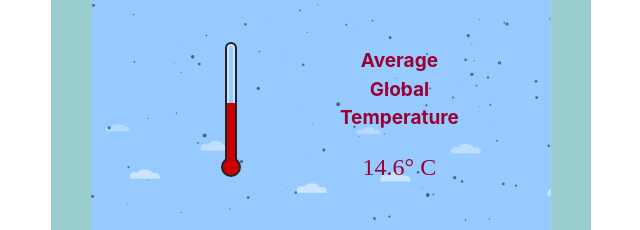
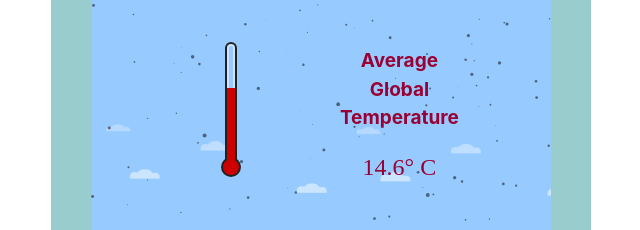
Before and after one commit to lsphantom/SciEd-ClimateSensitivityCalc, a plain HTML site: page index.html in a window 1280 px wide. Shown: the part 168-398 px from the top of the page, 319-959 px from the left. Drawn offline with Linux system fonts and the light colour scheme.

Commit message:
adjust onLoad functions, fix therm load height

```diff
--- a/src/css/style.css
+++ b/src/css/style.css
@@ -134,7 +134,7 @@ select, option {
      padding-bottom: 3px;
 }
 .stem-perct{
-   height: 50%;
+   height: 63.5%; /* ~14.6deg */
    width: 8px;
    background: #cc0000;
    display: block;
--- a/src/js/main.js
+++ b/src/js/main.js
@@ -59,8 +59,6 @@ $(document).ready(function(){
     function checkFixedValues(){
         co2Concentration = $('#fixedbaseline').data('cc');
         baselineTemp = $('#fixedbaseline').data('temp');
-
-        console.log(co2Concentration, baselineTemp);
     }
 
 
@@ -72,7 +70,7 @@ $(document).ready(function(){
        $('#agt').text(baselineTemp);
     }
 
-    setValues();
+    //setValues();
 
 
 
@@ -174,4 +172,9 @@ $(document).ready(function(){
     updateParticles(co2Concentration);
 
 
+    //On window load
+    setValues();
+    updateThermometer();
+    calcNewTemp(climateSensitivity, $('#ppmv-range').val());
+
 });
```
